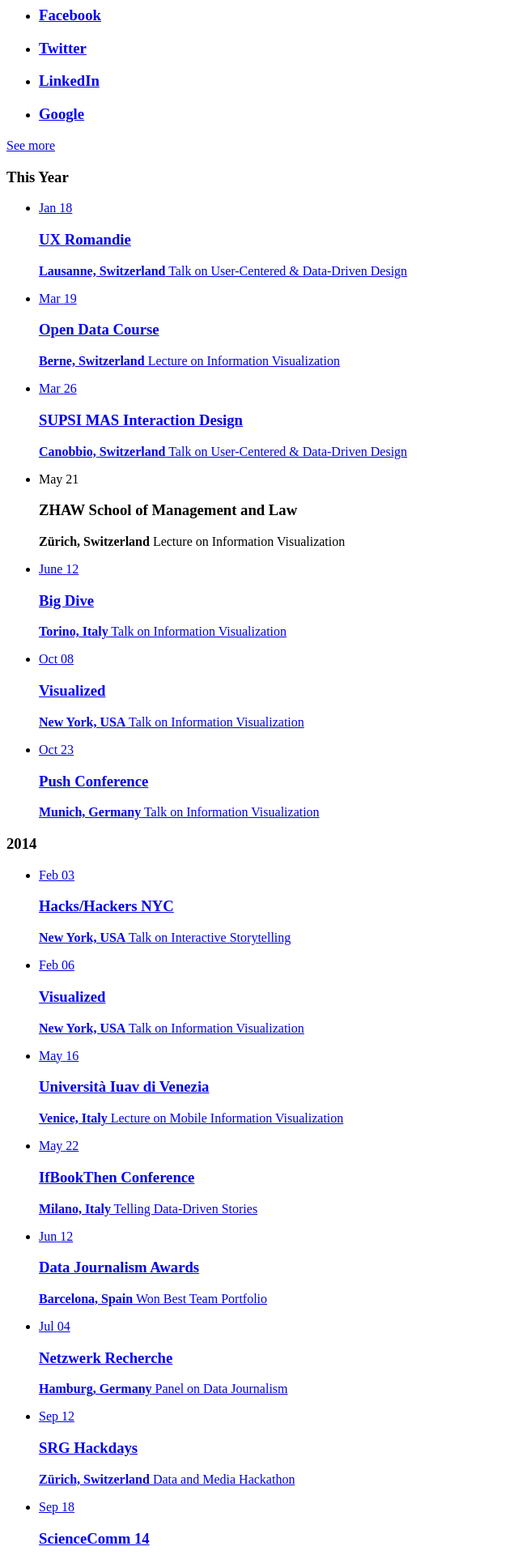
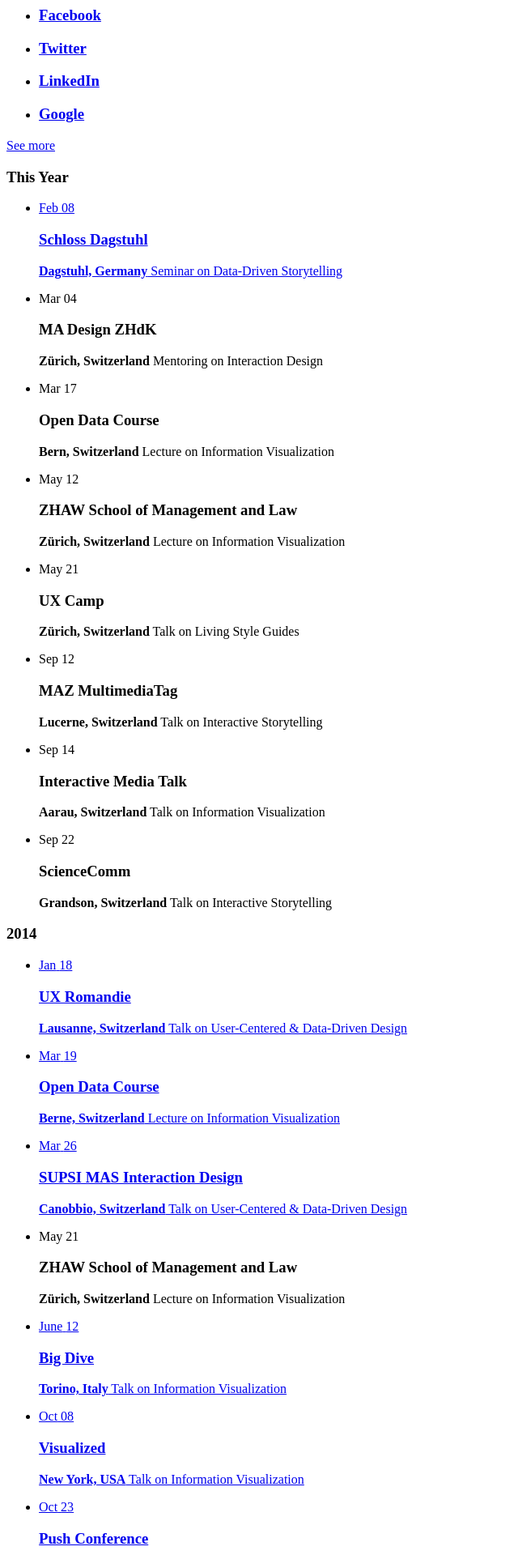
Before and after one commit to wiederkehr/benjaminwiederkehr.com, a PHP site: the page made by site/templates/home.php in a window 1280 px wide. Shown: the part 1493-3413 px from the top of the page at 81% size, without its empty margins (0-640 px from the left). Run offline with PHP 8.4, Linux system fonts and the light colour scheme; the template is opened without the code that fills it, so the values that code supplies are empty; some libraries are stand-ins or nearby versions.

Commit message:
Added new events for 2016.

```diff
--- a/site/templates/home.php
+++ b/site/templates/home.php
@@ -133,6 +133,75 @@
           <div class="panel-content">
             <h3 class="sub_headline">This Year</h3>
             <ul class="panel-list cols-1 upcoming-dates">
+              <li class="panel-list-item">
+                <a href="http://uxromandie.ch/user-centered-data-driven-with-benjamin-wiederkehr/" title="UX Romandie">
+                  <span class="icon-large cal">
+                    <span class="cal_month">Feb</span>
+                    <span class="cal_day">08</span>
+                  </span>
+                  <h3>Schloss Dagstuhl</h3>
+                  <p><strong>Dagstuhl, Germany</strong> Seminar on Data-Driven Storytelling</p>
+                </a>
+              </li>
+              <li class="panel-list-item">
+                <span class="icon-large cal">
+                  <span class="cal_month">Mar</span>
+                  <span class="cal_day">04</span>
+                </span>
+                <h3>MA Design ZHdK</h3>
+                <p><strong>Zürich, Switzerland</strong> Mentoring on Interaction Design</p>
+              </li>
+              <li class="panel-list-item">
+                <span class="icon-large cal">
+                  <span class="cal_month">Mar</span>
+                  <span class="cal_day">17</span>
+                </span>
+                <h3>Open Data Course</h3>
+                <p><strong>Bern, Switzerland</strong> Lecture on Information Visualization</p>
+              </li>
+              <li class="panel-list-item">
+                <span class="icon-large cal">
+                  <span class="cal_month">May</span>
+                  <span class="cal_day">12</span>
+                </span>
+                <h3>ZHAW School of Management and Law</h3>
+                <p><strong>Zürich, Switzerland</strong> Lecture on Information Visualization</p>
+              </li>
+              <li class="panel-list-item">
+                <span class="icon-large cal">
+                  <span class="cal_month">May</span>
+                  <span class="cal_day">21</span>
+                </span>
+                <h3>UX Camp</h3>
+                <p><strong>Zürich, Switzerland</strong> Talk on Living Style Guides</p>
+              </li>
+              <li class="panel-list-item">
+                <span class="icon-large cal">
+                  <span class="cal_month">Sep</span>
+                  <span class="cal_day">12</span>
+                </span>
+                <h3>MAZ MultimediaTag</h3>
+                <p><strong>Lucerne, Switzerland</strong> Talk on Interactive Storytelling</p>
+              </li>
+              <li class="panel-list-item">
+                <span class="icon-large cal">
+                  <span class="cal_month">Sep</span>
+                  <span class="cal_day">14</span>
+                </span>
+                <h3>Interactive Media Talk</h3>
+                <p><strong>Aarau, Switzerland</strong> Talk on Information Visualization</p>
+              </li>
+              <li class="panel-list-item">
+                <span class="icon-large cal">
+                  <span class="cal_month">Sep</span>
+                  <span class="cal_day">22</span>
+                </span>
+                <h3>ScienceComm</h3>
+                <p><strong>Grandson, Switzerland</strong> Talk on Interactive Storytelling</p>
+              </li>
+            </ul>
+            <h3 class="sub_headline">2014</h3>
+            <ul class="panel-list cols-1 past-dates">
               <li class="panel-list-item">
                 <a href="http://uxromandie.ch/user-centered-data-driven-with-benjamin-wiederkehr/" title="UX Romandie">
                   <span class="icon-large cal">
@@ -316,7 +385,7 @@
               </li>
             </ul>
             <h3 class="sub_headline">2013</h3>
-            <ul class="cols-1 past-dates">
+            <ul class="panel-list cols-1 past-dates">
               <li class="panel-list-item">
                 <a href="http://ux-schweiz.ch" title="UX Schweiz">
                   <span class="icon-large cal">
@@ -479,7 +548,7 @@
               </li>
             </ul>
             <h3 class="sub_headline">2012</h3>
-            <ul class="cols-1 past-dates">
+            <ul class="panel-list cols-1 past-dates">
               <li class="panel-list-item">
                 <a href="http://liftconference.com/" title="Lift Conference">
                   <span class="icon-large cal">
@@ -566,7 +635,7 @@
               </li>
             </ul>
             <h3 class="sub_headline">2011</h3>
-            <ul class="cols-1 past-dates">
+            <ul class="panel-list cols-1 past-dates">
               <li class="panel-list-item">
                 <a href="http://sxsw.interactivethings.com/" title="SXSW Interactive">
                   <span class="icon-large cal">
```
